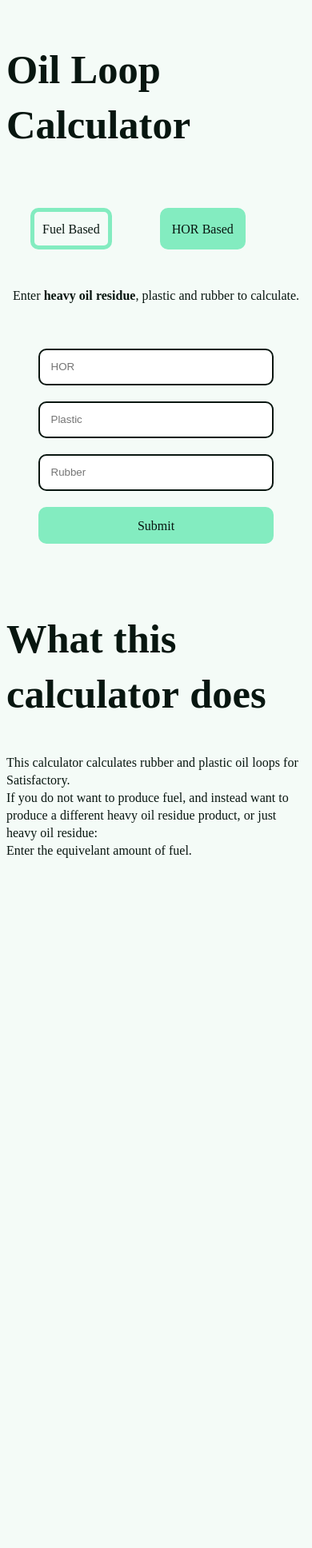
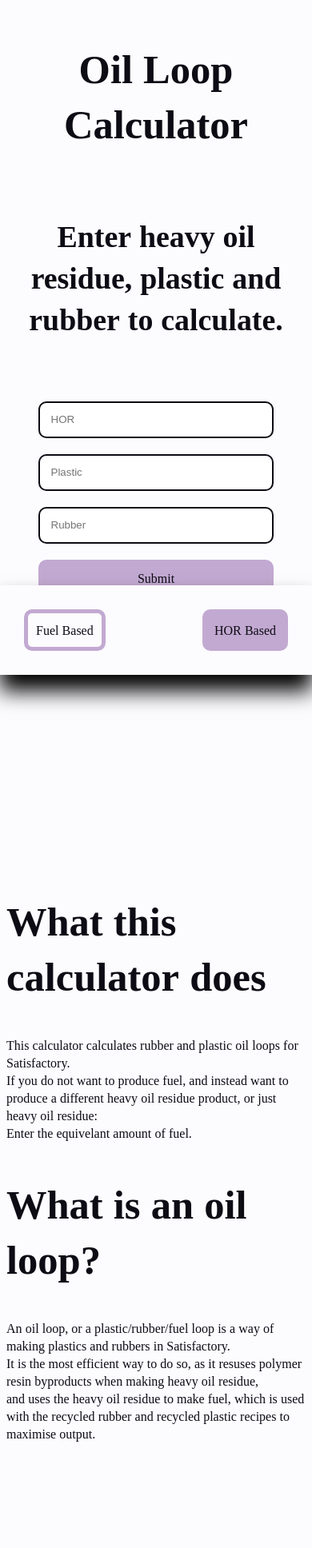
Before and after one commit to MrJack100/OilLoopCalculator, a Flask app: page /horBased in a window 390 px wide. Shown: the whole page at 80% size. Before the commit the page ends 1073 px from the top, so only its background shows below. Run offline with Flask 3, Linux system fonts and the light colour scheme.

Commit message:
Added responsive layout, improved CSS, changed colour scheme, added dark mode colour scheme, added box modal, added more information. I'm proud of what I did today.

```diff
--- a/index.html
+++ b/index.html
@@ -3,4 +3,10 @@
     <p>This calculator calculates rubber and plastic oil loops for Satisfactory.<br>
     If you do not want to produce fuel, and instead want to produce a different heavy oil residue product, or just heavy oil residue:<br>
     Enter the equivelant amount of fuel.</p>
+    <h2>What is an oil loop?</h2>
+    <p>An oil loop, or a plastic/rubber/fuel loop is a way of making plastics and rubbers in Satisfactory.<br>
+    It is the most efficient way to do so, as it resuses polymer resin byproducts when making heavy oil residue,<br>
+    and uses the heavy oil residue to make fuel, which is used with the recycled rubber and recycled plastic recipes to maximise output.</p>
 </section>
+<!-- This is top tier bullshittery but in my defence I can't make it work otherwise -->
+<div id="stupidLineBreak"><br><br><br><br></div>
--- a/main.py
+++ b/main.py
@@ -34,6 +34,7 @@
         print(form.fuel.data, form.plastic.data, form.rubber.data)
         totalOil, plasticRefineries, rubberRefineries = oilLoopFuelBased(300, 300, 300)
         return render_template("fuelBased.html",
+                               form=form,
                                totalOil=totalOil,
                                plasticRefineries=plasticRefineries,
                                rubberRefineries=rubberRefineries,
@@ -58,6 +59,7 @@
         print(form.hor.data, form.plastic.data, form.rubber.data)
         totalOil, plasticRefineries, rubberRefineries = oilLoopHorBased(300, 300, 300)
         return render_template("horBased.html",
+                               form=form,
                                totalOil=totalOil,
                                plasticRefineries=plasticRefineries,
                                rubberRefineries=rubberRefineries,
--- a/style.html
+++ b/style.html
@@ -1,12 +1,24 @@
 <style>
     @import url('https://fonts.googleapis.com/css?family=Noto%20Sans%20Nabataean:700|Noto%20Sans%20Nabataean:400');
 
-    :root {
-        --text: #081610;
-        --background: #f4fbf7;
-        --primary: #3cc88e;
-        --secondary: #83ecc0;
-        --accent: #4ae8a6;
+    @media (prefers-color-scheme: light) {
+        :root {
+            --text: #0d0b14;
+            --background: #fcfbfe;
+            --primary: #7a67ad;
+            --secondary: #c2a9d1;
+            --accent: #ae81bb;
+        }
+    }
+
+    @media (prefers-color-scheme: dark) {
+        :root {
+            --text: #edebf4;
+            --background: #020104;
+            --primary: #655298;
+            --secondary: #482e56;
+            --accent: #71447e;
+        }
     }
 
 
@@ -113,6 +125,7 @@
         display: flex;
         flex-direction: column;
         text-align: center;
+        height: 100vh;
     }
 
     form {
@@ -126,7 +139,6 @@
         border-radius: 10px;
         margin: 10px;
         border: 2px solid var(--text);
-
     }
 
     input[type="submit"] {
@@ -148,4 +160,113 @@
         background-color: var(--primary);
         border: 2px solid var(--primary);
     }
+
+    #calculator #elipsis::before {
+        animation-name: elipsisTextChange;
+        content: "";
+        animation-duration: 2000ms;
+        animation-iteration-count: infinite;
+    }
+
+    @keyframes elipsisTextChange {
+        25% {content: "";}
+        50% {content: ".";}
+        75% {content: "..";}
+        100% {content: "...";}
+    }
+
+    #modal {
+        z-index: 1;
+        position: fixed;
+        background-color: rgba(0, 0, 0, 0.4);
+        width: 100%;
+        height: 100%;
+        right: 0;
+        bottom: 0;
+        animation-duration: 500ms;
+        animation-name: modalBackdrop;
+    }
+
+    @keyframes modalBackdrop {
+        from {opacity: 0%;}
+        to {opacity: 100%;}
+    }
+
+    #modalContent {
+        display: flex;
+        flex-direction: column;
+        background-color: var(--background);
+        width: 80%;
+        border-radius: 10px;
+        margin-left: auto;
+        margin-right: auto;
+        margin-top: 20vh;
+        padding: 20px;
+        animation-duration: 500ms;
+        animation-name: modalContent;
+    }
+
+    @keyframes modalContent {
+        from {opacity: 0%;}
+        to {opacity: 100%;}
+    }
+
+    #modalContent h3 {
+        margin: 0px;
+    }
+
+    #modalContent a {
+        display: inline-block;
+        color: var(--text);
+        background-color: var(--secondary);
+        padding: 10px;
+        border-radius: 10px;
+        margin: 10px;
+        border: 2px solid var(--secondary);
+        font-family: 'Noto Sans Nabataean';
+        font-weight: 400;
+        color: var(--text);
+        font-size: 100%;
+        transition-duration: 0.5s;
+        transition-property: background-color, border;
+        text-decoration: none;
+    }
+
+    #modalContent a:hover {
+        background-color: var(--primary);
+        border: 2px solid var(--primary);
+    }
+
+    #information {
+        padding-bottom: 20px;
+    }
+
+    #stupidLineBreak {
+        display: none;
+    }
+
+    @media only screen and (max-width: 820px) {
+        #header div {
+            position: fixed;
+            z-index: 1;
+            bottom: 0;
+            left: 0;
+            background-color: var(--background);
+            width: 100%;
+            justify-content: space-between;
+            box-shadow: 0px 20px 25px 0px black;
+        }
+
+        #header {
+            display: block;
+        }
+
+        #header h2 {
+            text-align: center;
+        }
+
+        #stupidLineBreak {
+            display: block;
+        }
+    }
 </style>
--- a/templates/horBased.html
+++ b/templates/horBased.html
@@ -12,8 +12,7 @@
             </div>
         </div>
         <section id="calculator">
-            <p>Enter <b>heavy oil residue</b>, plastic and rubber to calculate.</p>
-            {% if form %}
+            <h3>Enter <b>heavy oil residue</b>, plastic and rubber to calculate.</h3>
             <form method="POST" action="{{ url_for('horBased') }}">
                 {{ form.csrf_token }}
                 {{ form.hor }}
@@ -21,12 +20,17 @@
                 {{ form.rubber }}
                 <input type="submit" value="Submit">
             </form>
-            {% endif %}
+            <p>Scroll down for more information<span id="elipsis"></span></p>
             {% if response %}
+                <div id="modal">
+                    <div id="modalContent">
                         <h3>Results</h3>
                         <p>Total Oil: {{ totalOil }}</p>
                         <p>Refineries making Recycled Plastic: {{ plasticRefineries }}</p>
                         <p>Refineries making Recycled Rubber: {{ rubberRefineries }}</p>
+                        <a href="{{ url_for('horBased') }}">Back</a>
+                    </div>
+                </div>
             {% endif %}
         </section>
         {{ index | safe }}
```
Also changed, not shown: templates/fuelBased.html (+7 -3 lines). Lines whose indentation alone changed are shown as unchanged.
